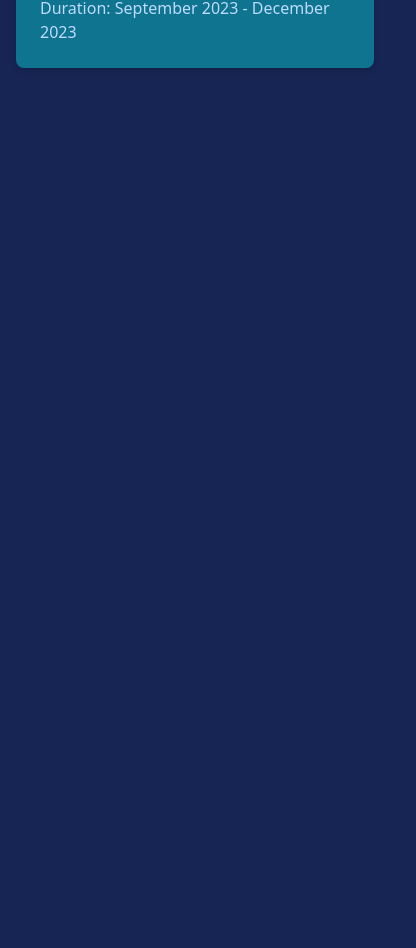
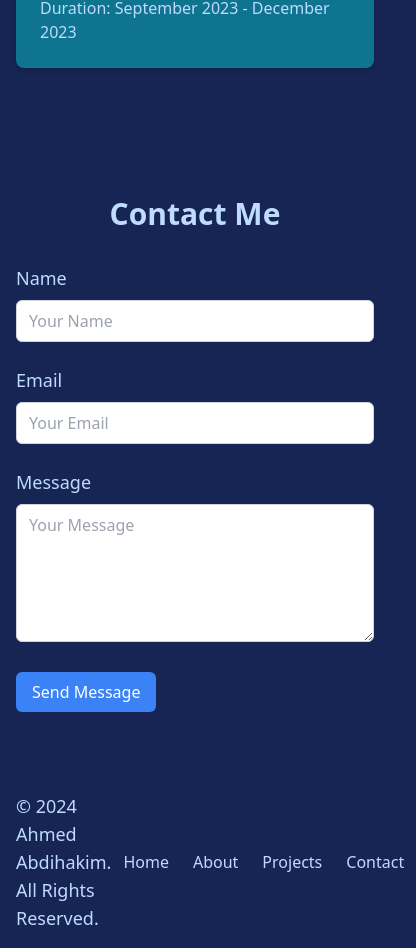
Before and after one commit to AhmedAbdihakim/Portfolio, a React (Vite) app in the folder portfolio/: page / in a window 390 px wide. Shown: the part 4756-5704 px from the top of the page, 416 px wide, since content can reach past the window. Before the commit the page ends 4888 px from the top, so only its background shows below. Built offline with nearby package versions, Linux system fonts and the light colour scheme.

Commit message:
Developed footer and contact form

```diff
--- a/portfolio/src/App.jsx
+++ b/portfolio/src/App.jsx
@@ -5,6 +5,8 @@ import About from "./components/About";
 import Skills from "./components/Skills";
 import Projects from "./components/Projects";
 import Experience from "./components/Experience";
+import Contact from "./components/Contact";
+import Footer from "./components/Footer";
 
 const App = () => {
   const [openNav, setOpenNav] = useState(false);
@@ -21,6 +23,8 @@ const App = () => {
       <Skills />
       <Projects />
       <Experience />
+      <Contact />
+      <Footer />
     </div>
   );
 };
--- /dev/null
+++ b/portfolio/src/components/Contact.jsx
@@ -0,0 +1,59 @@
+import React from "react";
+
+const Contact = () => {
+  return (
+    <section id="contact" className="py-16">
+      <div className="max-w-4xl mx-auto px-4">
+        <h2 className="text-3xl sm:text-5xl font-bold mb-8 text-center">
+          Contact Me
+        </h2>
+        <form className="max-w-lg mx-auto">
+          <div className="mb-6">
+            <label htmlFor="name" className="block text-lg mb-2">
+              Name
+            </label>
+            <input
+              type="text"
+              id="name"
+              name="name"
+              className="w-full px-3 py-2 bg-white border border-gray-300 rounded-md text-black focus:outline-none focus:border-blue-500"
+              placeholder="Your Name"
+            />
+          </div>
+          <div className="mb-6">
+            <label htmlFor="email" className="block text-lg mb-2">
+              Email
+            </label>
+            <input
+              type="email"
+              id="email"
+              name="email"
+              className="w-full px-3 py-2 bg-white border border-gray-300 rounded-md text-black focus:outline-none focus:border-blue-500"
+              placeholder="Your Email"
+            />
+          </div>
+          <div className="mb-6">
+            <label htmlFor="message" className="block text-lg mb-2">
+              Message
+            </label>
+            <textarea
+              id="message"
+              name="message"
+              rows="5"
+              className="w-full px-3 py-2 bg-white border border-gray-300 rounded-md text-black focus:outline-none focus:border-blue-500"
+              placeholder="Your Message"
+            ></textarea>
+          </div>
+          <button
+            type="submit"
+            className="bg-blue-500 text-white px-4 py-2 rounded-md hover:bg-blue-600 focus:outline-none focus:ring-2 focus:ring-blue-300"
+          >
+            Send Message
+          </button>
+        </form>
+      </div>
+    </section>
+  );
+};
+
+export default Contact;
--- /dev/null
+++ b/portfolio/src/components/Footer.jsx
@@ -0,0 +1,27 @@
+import React from "react";
+
+const Footer = () => {
+  return (
+    <footer className="py-4">
+      <div className="max-w-4xl mx-auto px-4 flex justify-between items-center">
+        <p className="text-lg">© 2024 Ahmed Abdihakim. All Rights Reserved.</p>
+        <div>
+          <a href="#" className="px-3 py-2">
+            Home
+          </a>
+          <a href="#about" className="px-3 py-2">
+            About
+          </a>
+          <a href="#projects" className="px-3 py-2">
+            Projects
+          </a>
+          <a href="#contact" className="px-3 py-2">
+            Contact
+          </a>
+        </div>
+      </div>
+    </footer>
+  );
+};
+
+export default Footer;
--- a/portfolio/src/components/Navbar.jsx
+++ b/portfolio/src/components/Navbar.jsx
@@ -29,6 +29,11 @@ const Navbar = ({ handleClick, openNav }) => {
           <li>
             <a href="#experience" className="hover:text-blue-100">
               Experience
+            </a>
+          </li>
+          <li>
+            <a href="#contact" className="hover:text-blue-100">
+              Contact
             </a>
           </li>
           <li>
@@ -98,6 +103,15 @@ const Navbar = ({ handleClick, openNav }) => {
               </li>
               <li>
                 <a
+                  href="#contact"
+                  className="hover:text-blue-100"
+                  onClick={handleClick}
+                >
+                  Contact
+                </a>
+              </li>
+              <li>
+                <a
                   href=""
                   className="hover:text-blue-100"
                   onClick={handleClick}
```
